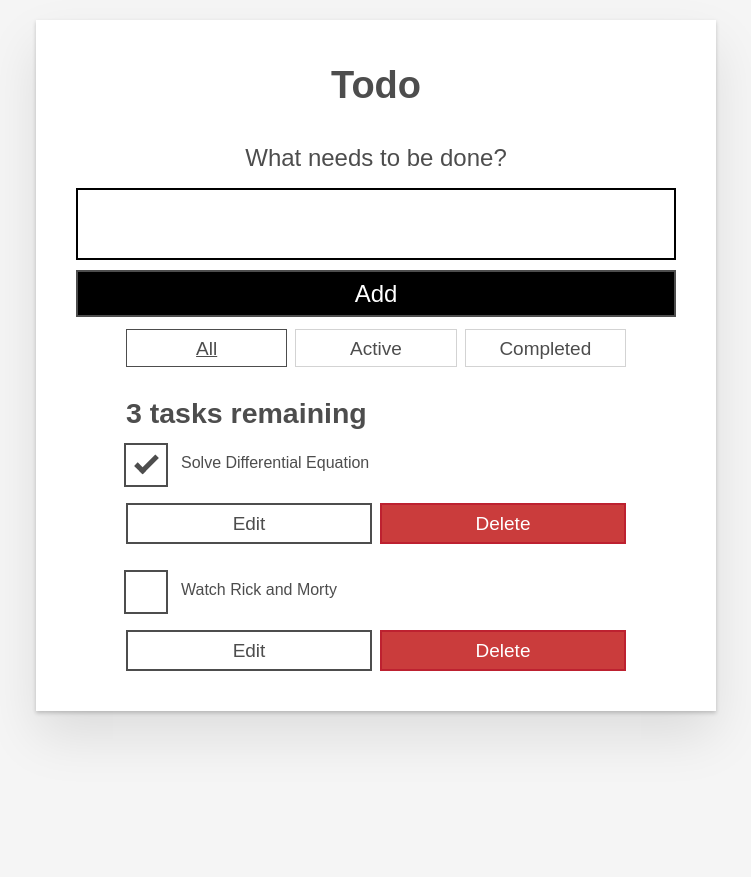
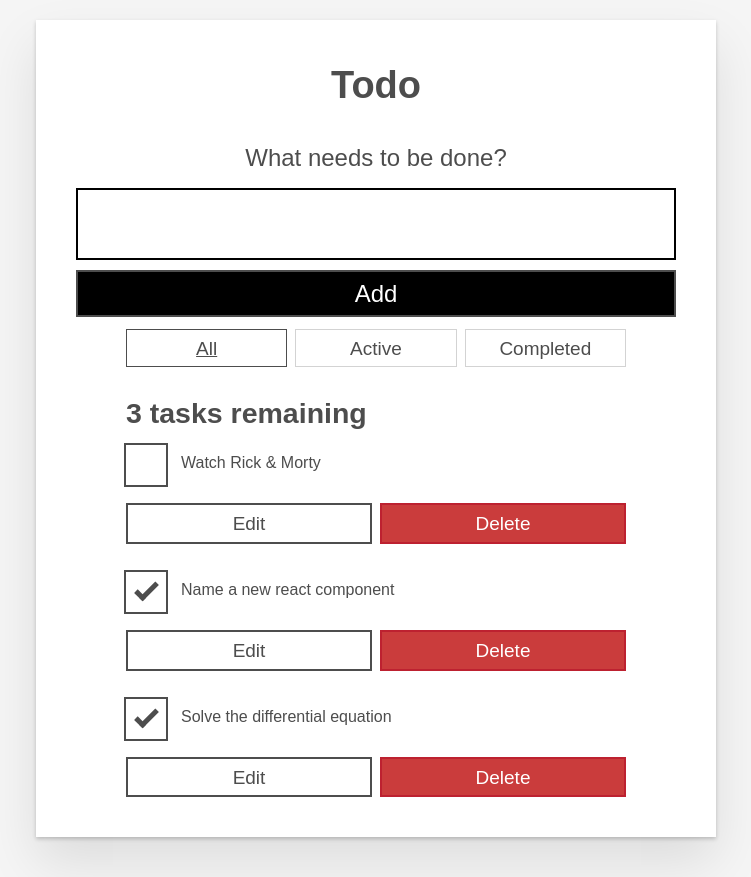
Before and after one commit to jatin837/react-todo, a React (Create React App) app: page / in a window 1280 px wide. Shown: the whole page, without its empty margins (264-1015 px from the left). Before the commit the page ends 800 px from the top, so only its background shows below. Built offline with nearby package versions, Linux system fonts and the light colour scheme.

Commit message:
a seperate task list props for App component;

```diff
--- a/src/App.js
+++ b/src/App.js
@@ -1,15 +1,14 @@
 import Todo from "./components/Todo";
 
 function App(props) {
+	const taskList = props.tasks.map(task =>
+		(<Todo name={task.name} completed={task.completed} id={task.id}/>)
+	);
 
   return (
-
     <div className="todoapp stack-large">
-
       <h1>Todo</h1>
-
       <form>
-
         <h2 className="label-wrapper">
           <label htmlFor="new-todo-input" className="label__lg">
             What needs to be done?
@@ -61,8 +60,8 @@ function App(props) {
         className="todo-list stack-large stack-exception"
         aria-labelledby="list-heading"
       >
-				<Todo name="Solve Differential Equation" completed={true} id="todo-01"/>
-				<Todo name="Watch Rick and Morty" completed={false} id="todo-02"/>
+
+				{taskList}
 
       </ul>
     </div>
--- a/src/index.js
+++ b/src/index.js
@@ -3,9 +3,15 @@ import ReactDOM from 'react-dom';
 import './index.css';
 import App from './App';
 
+const DUMMY_DATA = [
+	{id: "todo-01", name: "Watch Rick & Morty", completed: false},
+	{id: "todo-02", name: "Name a new react component", completed: true},
+	{id: "todo-03", name: "Solve the differential equation", completed: true},
+]
+
 ReactDOM.render(
   <React.StrictMode>
-    <App />
+    <App tasks={DUMMY_DATA}/>
   </React.StrictMode>,
   document.getElementById('root')
 );
```
